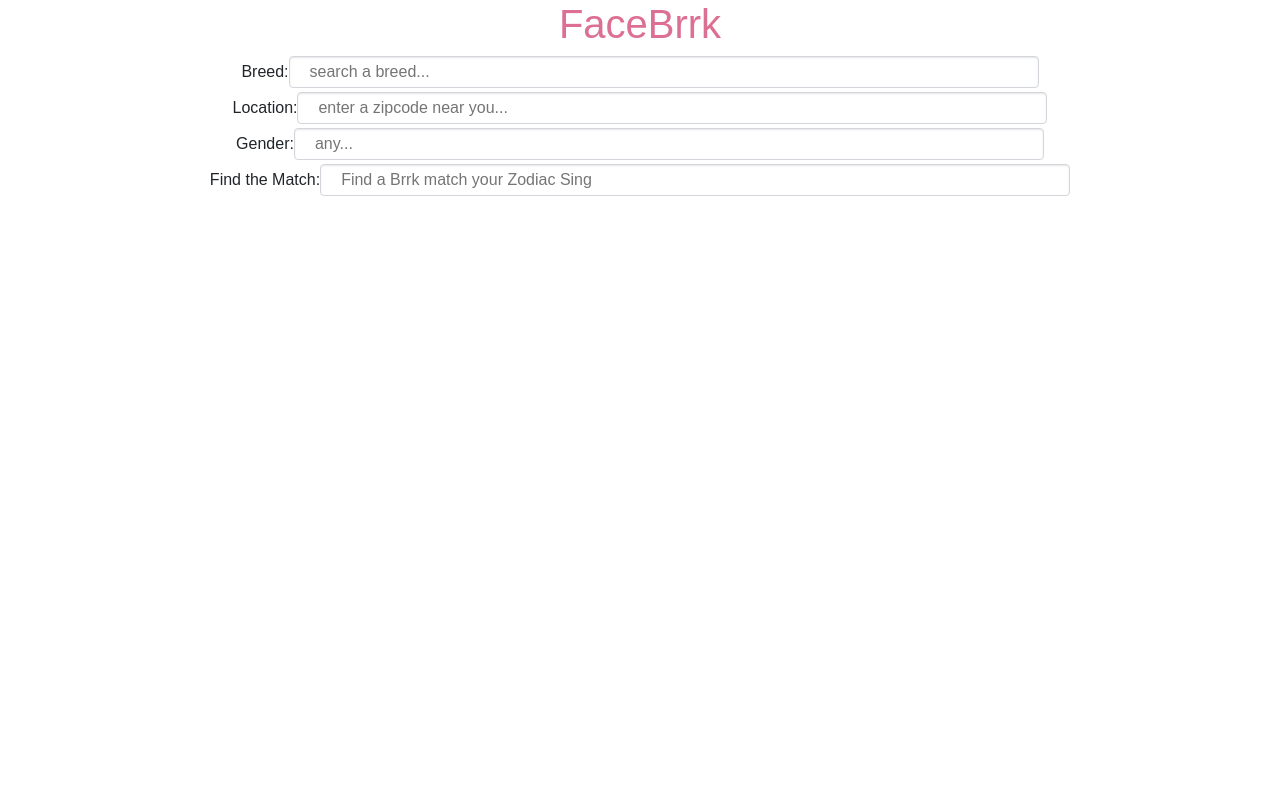
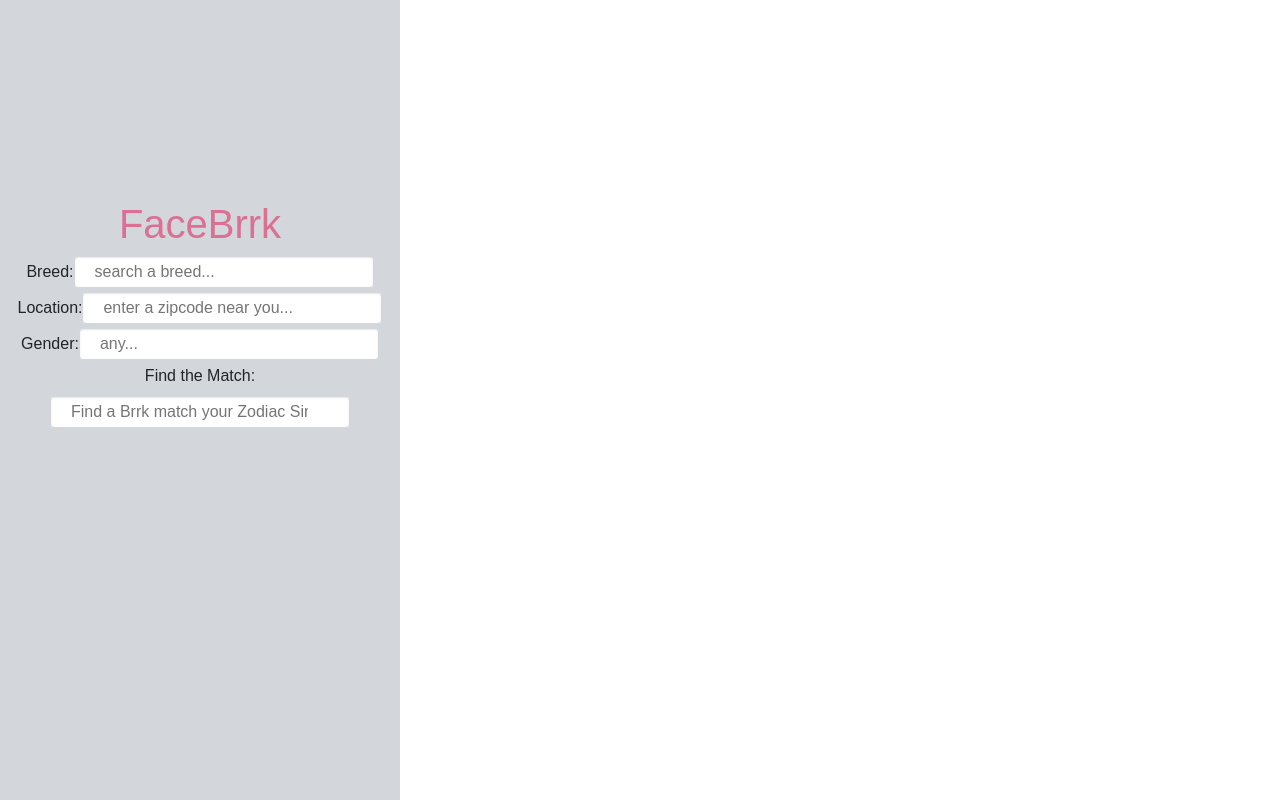
Before and after one commit to ishanliou/facebrrk, a React (Create React App) app: page / in a window 1280 px wide. Built offline with nearby package versions, Linux system fonts and the light colour scheme.

Commit message:
side bar

```diff
--- a/src/App.js
+++ b/src/App.js
@@ -74,9 +74,8 @@ getRandomPet (randomPets) {
     return (
 
       <div className="App">
-
+        <div className="side">
           <Home />
-
           <SearchBar animal={this.state.animal}
                     breed={this.state.breed}
                     changeBreed={this.changeBreed.bind(this)}/>
@@ -85,13 +84,15 @@ getRandomPet (randomPets) {
                           location={this.state.location}/>
           <Gender changeGender={this.changeGender.bind(this)}/>
           <RandomBark getRandomPet={this.getRandomPet.bind(this)}/>
+        </div>
+        <div className="main-container">
           <ErrorBoundary>
             <BarkList bark={this.state.pets}
                       breed={this.state.breed}
                       location={this.state.location}
                       randomPets={this.state.randomPets}/>
             </ErrorBoundary>
-
+        </div>
       </div>
     );
 
--- a/src/components/BarkList.js
+++ b/src/components/BarkList.js
@@ -10,11 +10,11 @@ class BarkList extends Component {
                     {bark.map((pet => (
                         <h4 key={pet.id}>
                             <div>Name: {pet.name} </div>
-                            <div>Age: {pet.age} </div>
+                            {/* <div>Age: {pet.age} </div>
                             <div>Sex: {pet.sex}</div>
                             <div>Breed: {pet.breeds.breed}</div>
                             <div>Location: {pet.contact.city}, {pet.contact.state} {pet.contact.zip}</div>
-                            <div>Description: {pet.description}</div>
+                            <div>Description: {pet.description}</div> */}
                             <img src={pet.media.photos.photo[2].value} alt="" />
                         </h4>)
                 ))}
--- a/src/index.css
+++ b/src/index.css
@@ -8,7 +8,7 @@ body {
 }
 
 .search-bar {
-  width: 750px;
+  width: 300px;
   height: 32px;
   border: 1px solid #d3d6db;
   border-radius: 4px;
@@ -18,3 +18,19 @@ body {
   line-height: 24px;
 
 }
+
+.side {
+  height: 100%;
+  width: 400px;
+  position: fixed;
+  top:0;
+  left:0;
+  background-color: #d3d6db;
+  padding-top: 200px;
+}
+
+.main-container {
+  padding-left: 500px;
+  padding-right: 50px;
+
+}
--- a/src/index.js
+++ b/src/index.js
@@ -1,6 +1,5 @@
 import React from 'react';
 import ReactDOM from 'react-dom';
-import { render } from 'react-dom';
 import './index.css';
 import App from './App';
 import registerServiceWorker from './registerServiceWorker';
```
Lines whose indentation alone changed are shown as unchanged.
